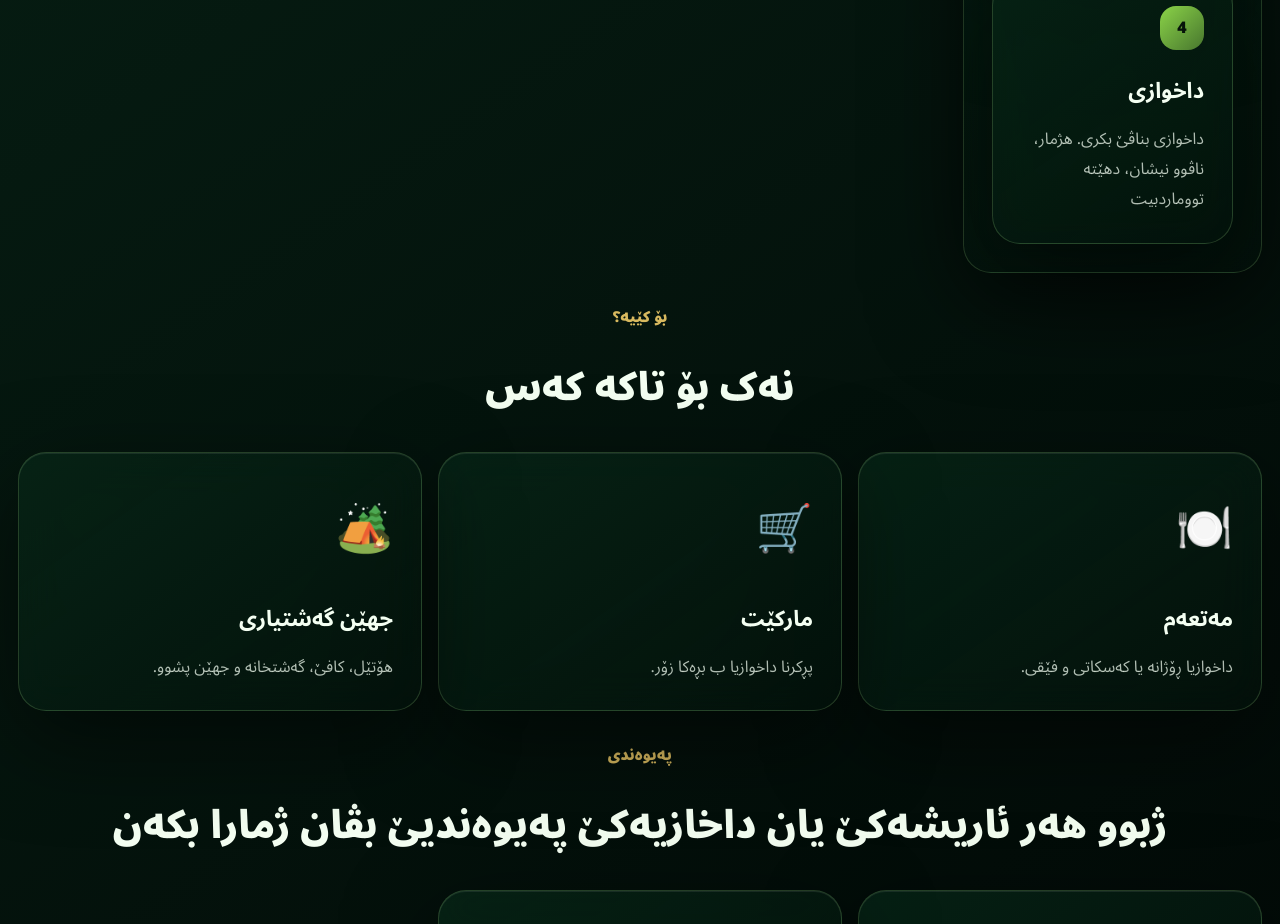
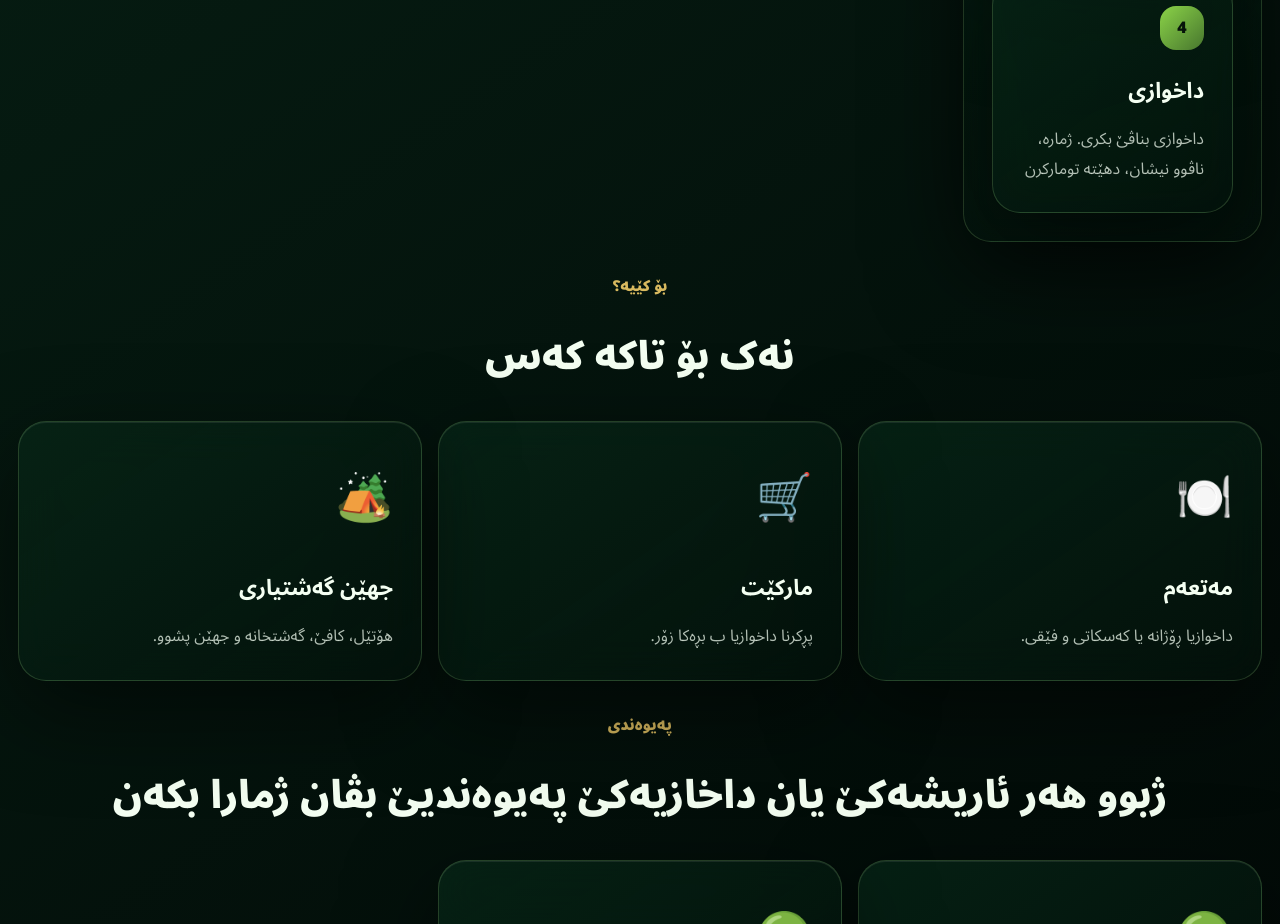
Before and after one commit to vipstoreios/Minigroup, a plain HTML site: page index.html in a window 1280 px wide. Shown: the part 2180-3104 px from the top of the page. Drawn offline with nearby package versions, Linux system fonts and the light colour scheme.

Commit message:
Update index.html

```diff
--- a/index.html
+++ b/index.html
@@ -64,7 +64,7 @@
           <article class="step-card glass-card"><span>1</span><h3>هژمارەک دهێتە درووست کرن</h3><p>هەر بکڕەکی هەژمارەکا تایبەت هەیە، ژبوو داخاز کرنا کەلوپەلان
           <article class="step-card glass-card"><span>2</span><h3>چوونا ژوور</h3><p>پشتی چوونا ژوور، لیستەیا داخوازیێ دێ بوو ڤەبیت.</p></article>
           <article class="step-card glass-card"><span>3</span><h3>لیستە</h3><p>کەسکاتی و فێقی دهێتە دەستنیشان کرن بکیڵۆیا یان سندوق یان گینیك</p></article>
-          <article class="step-card glass-card"><span>4</span><h3>داخوازی</h3><p>داخوازی بناڤێ بکری. هژمار، ناڤوو نیشان، دهێتە تووماردبیت</p></article>
+          <article class="step-card glass-card"><span>4</span><h3>داخوازی</h3><p>داخوازی بناڤێ بکری. ژمارە، ناڤوو نیشان، دهێتە تومارکرن</p></article>
         </div>
       </section>
 
```
